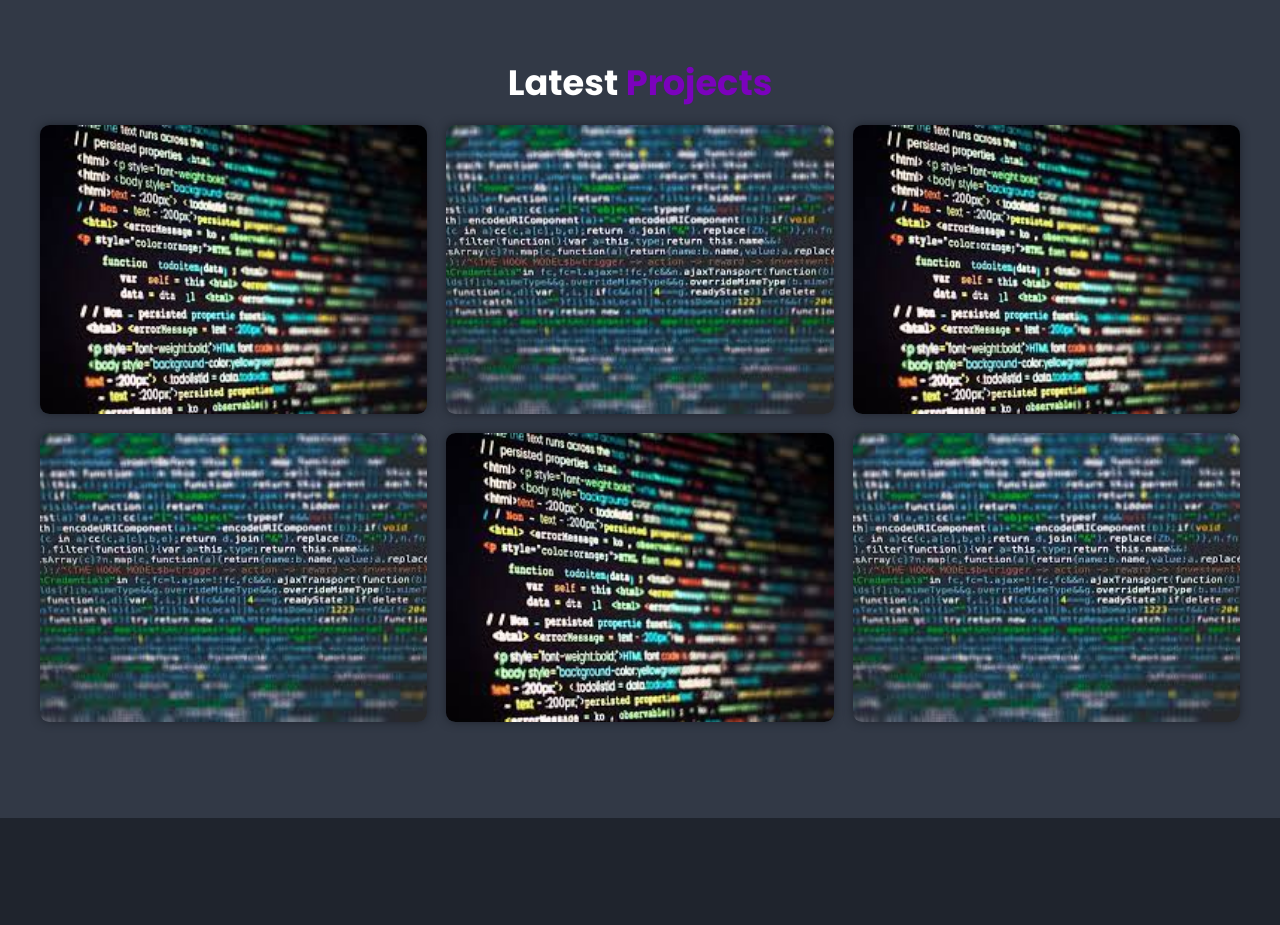
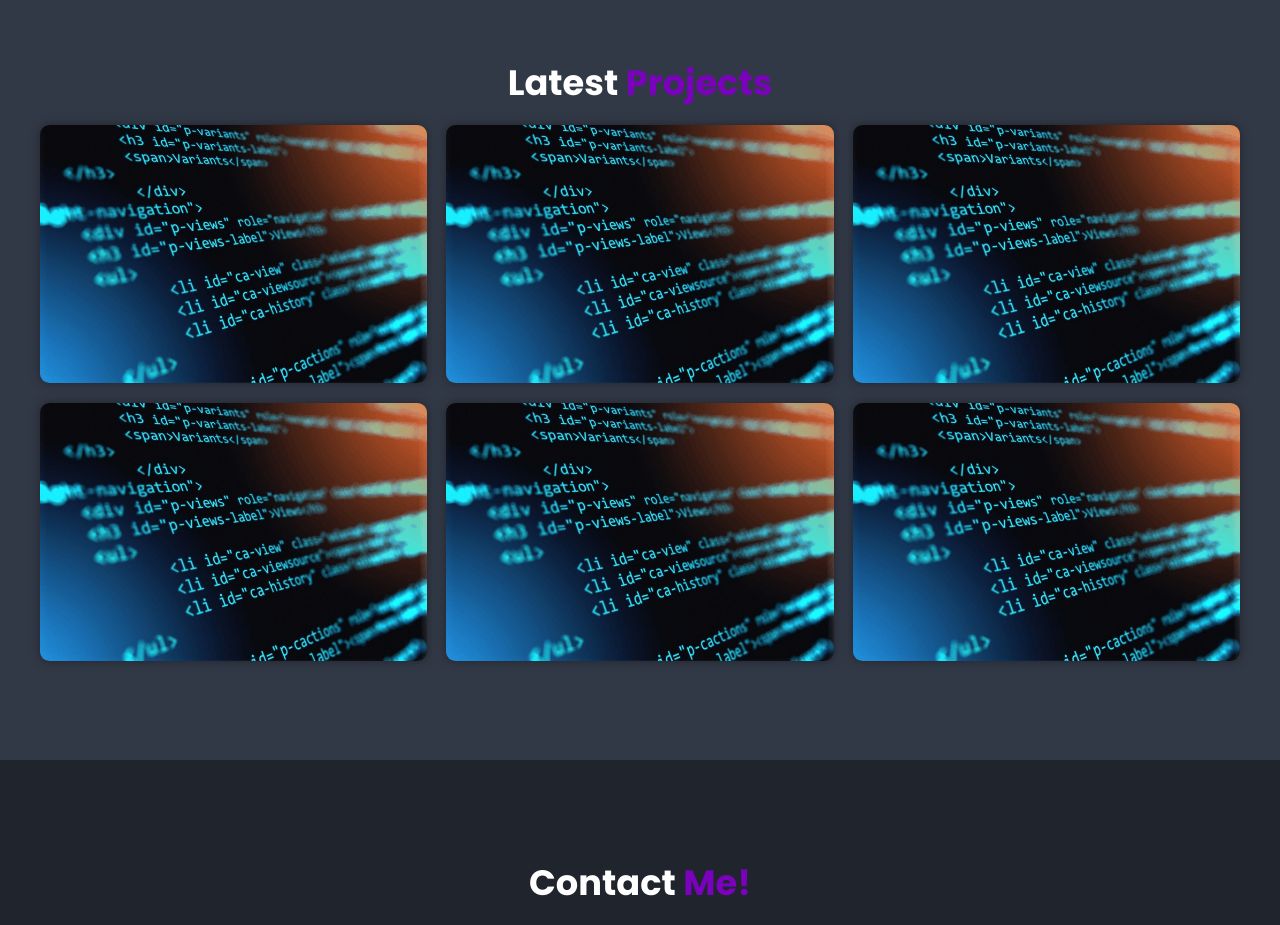
Before and after one commit to victoria1106/portfolio-victoria, a plain HTML site: page index.html in a window 1280 px wide. Shown: the part 1640-2565 px from the top of the page. Drawn offline with nearby package versions, Linux system fonts and the light colour scheme; a script that the page names is missing.

Commit message:
Add files via upload

```diff
--- a/index.html
+++ b/index.html
@@ -133,7 +133,7 @@
 
             <div class="portfolio-box">
 
-                <img src="./assets/codigo.jfif" alt="portfolio 1">
+                <img src="./assets/1695133555250.png" alt="portfolio 1">
 
                 <div class="portfolio-layer">
                     <h4>Projeto 1</h4>
@@ -148,7 +148,7 @@
 
             <div class="portfolio-box">
 
-                <img src="./Assets/codigos.jfif" alt="portfolio 2">
+                <img src="./Assets/1695133555250.png" alt="portfolio 2">
 
                 <div class="portfolio-layer">
                     <h4>Projeto 2 </h4>
@@ -163,7 +163,7 @@
             </div>
 
             <div class="portfolio-box">
-                <img src="./Assets/codigo.jfif" alt="portfolio 3">
+                <img src="./Assets/1695133555250.png" alt="portfolio 3">
 
                 <div class="portfolio-layer">
                     <h4>Projeto 3</h4>
@@ -179,7 +179,7 @@
 
             <div class="portfolio-box">
 
-                <img src="./Assets/codigos.jfif" alt="portfolio 4">
+                <img src="./Assets/1695133555250.png" alt="portfolio 4">
 
                 <div class="portfolio-layer">
                     <h4>Projeto 4</h4>
@@ -195,7 +195,7 @@
 
             <div class="portfolio-box">
 
-                <img src="./Assets/codigo.jfif" alt="portfolio 5">
+                <img src="./Assets/1695133555250.png" alt="portfolio 5">
 
                 <div class="portfolio-layer">
                     <h4>Projeto 5</h4>
@@ -211,7 +211,7 @@
 
             <div class="portfolio-box">
 
-              <img src="./Assets/codigos.jfif" alt="portfolio 6">
+              <img src="./Assets/1695133555250.png" alt="portfolio 6">
 
                 <div class="portfolio-layer">
                     <h4>Projeto 6</h4>
```
Also changed, not shown: assets/1695133555250.png (added).
